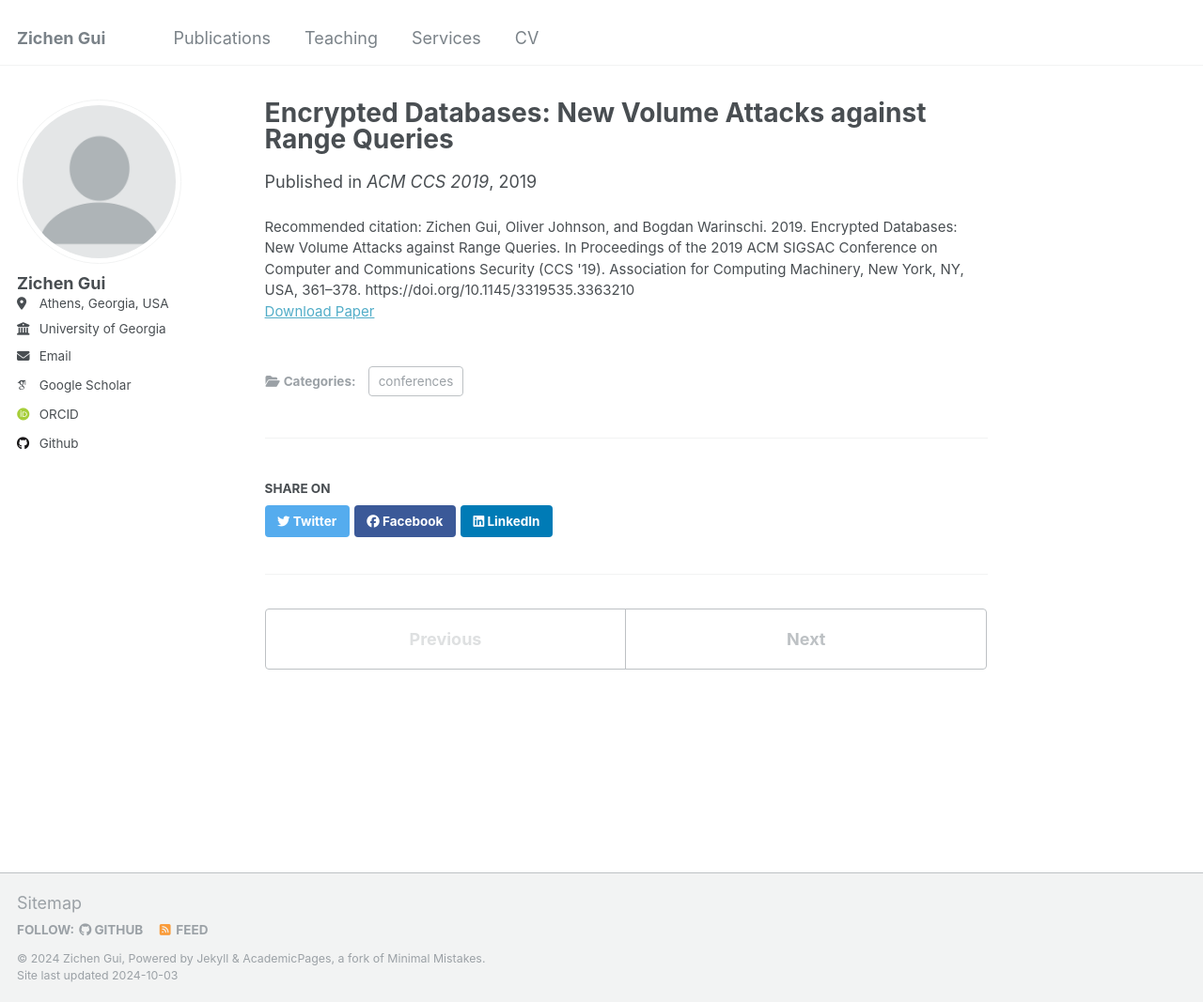
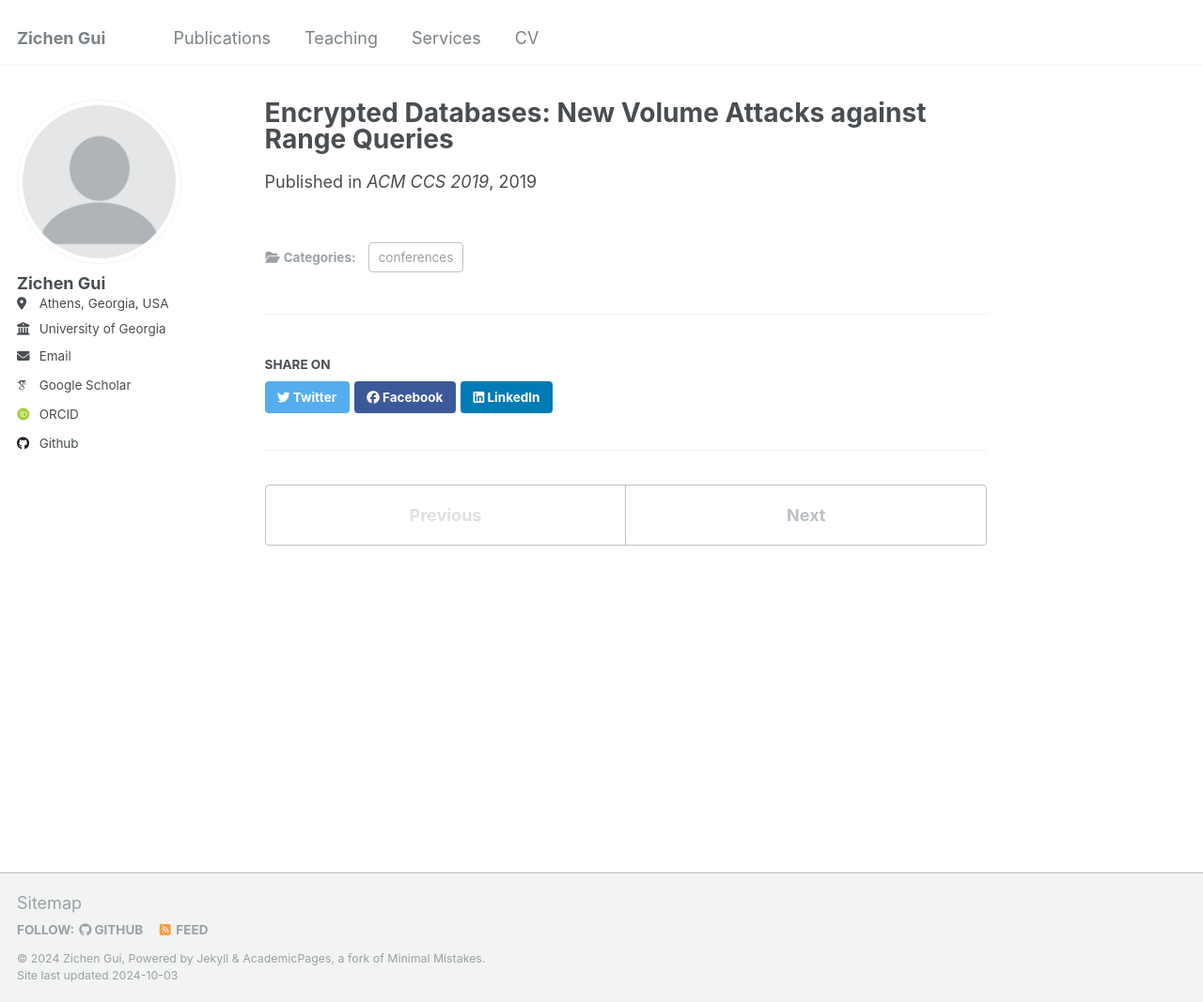
Before and after one commit to Zichen-Gui/Zichen-Gui.github.io, a Jekyll site: the page built from _publications/2019-11-06-encrypted-databases.md, in a window 1280 px wide and 1067 px high. Shown: the whole window at 94% size. Built offline with Jekyll 4.4.1, drawn with Linux system fonts in a browser that asks for light colours; some web fonts are replaced; part of the change alters nothing that is shown.

Commit message:
Update 2019-11-06-encrypted-databases.md

```diff
--- a/_publications/2019-11-06-encrypted-databases.md
+++ b/_publications/2019-11-06-encrypted-databases.md
@@ -7,5 +7,5 @@ permalink: /publication/2019-11-06-encrypted-databases
 date: 2019-11-06
 venue: 'ACM CCS 2019'
 paperurl: 'https://dl.acm.org/doi/10.1145/3319535.3363210'
-citation: "Zichen Gui, Oliver Johnson, and Bogdan Warinschi. 2019. Encrypted Databases: New Volume Attacks against Range Queries. In Proceedings of the 2019 ACM SIGSAC Conference on Computer and Communications Security (CCS '19). Association for Computing Machinery, New York, NY, USA, 361–378. https://doi.org/10.1145/3319535.3363210"
+#citation: "Zichen Gui, Oliver Johnson, and Bogdan Warinschi. 2019. Encrypted Databases: New Volume Attacks against Range Queries. In Proceedings of the 2019 ACM SIGSAC Conference on Computer and Communications Security (CCS '19). Association for Computing Machinery, New York, NY, USA, 361–378. https://doi.org/10.1145/3319535.3363210"
 ---
```
